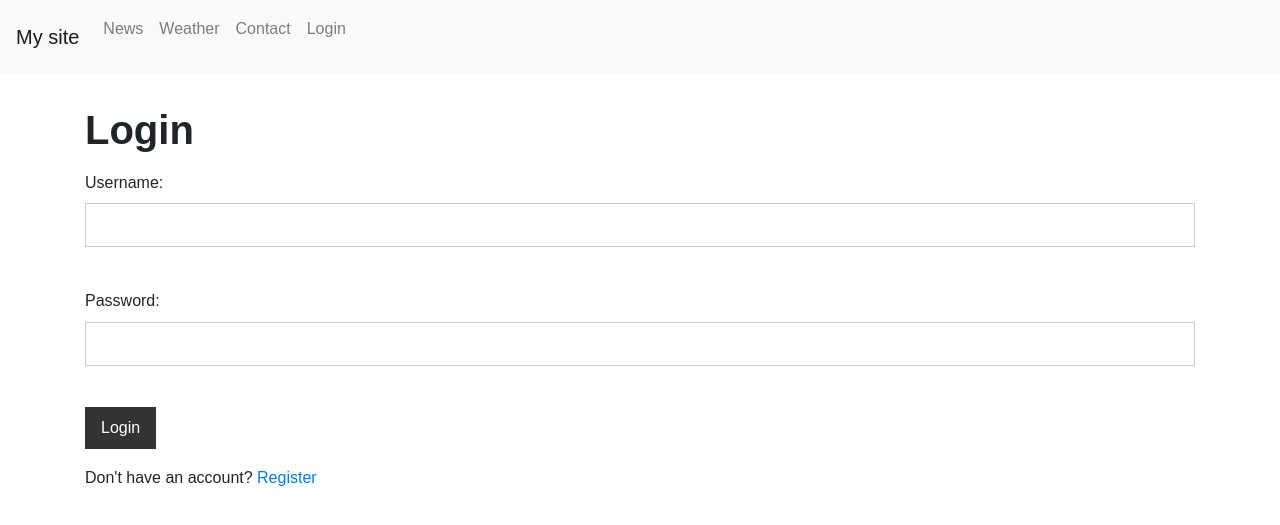
After one commit to Sergii-Koval/GIt_test_folder, a Flask app: page /login in a window 1280 px wide. The commit adds this page. Shown: the top 525 px of the page. Run offline with Flask 3, Linux system fonts and the light colour scheme; some libraries are stand-ins or nearby versions.

Commit message:
add registration login logout

```diff
--- a/app.py
+++ b/app.py
@@ -1,5 +1,7 @@
-from flask import Flask, render_template, request, redirect, url_for
+from flask import Flask, render_template, request, redirect, url_for, flash, session
 import json
+import hashlib
+import os
 from utils import get_news, search_movie, get_weather_data
 from datetime import datetime
 from config import movie_api_key, news_api_key, weather_api_key
@@ -52,5 +54,70 @@ def submit_contact():
 def success():
     return render_template('success.html')
 
+# Load users data from JSON file
+def load_users():
+    try:
+        with open('users.json', 'r') as f:
+            return json.load(f)
+    except FileNotFoundError:
+        return {}
+
+# Save users data to JSON file
+def save_users(users):
+    with open('users.json', 'w') as f:
+        json.dump(users, f)
+
+# Hash a password using SHA-256
+def hash_password(password):
+    return hashlib.sha256(password.encode('utf-8')).hexdigest()
+
+@app.route('/login', methods=['GET', 'POST'])
+def login():
+    if request.method == 'POST':
+        username = request.form['username']
+        password = request.form['password']
+        hashed_password = hash_password(password)
+        users = load_users()
+
+        if username in users and hashed_password == users[username]:
+            session['user'] = username
+            flash('You have successfully logged in.', 'success')
+            return redirect(url_for('home'))
+        else:
+            flash('Invalid username or password.', 'danger')
+            return redirect(url_for('login'))
+
+    return render_template('login.html')
+
+@app.route('/register', methods=['GET', 'POST'])
+def register():
+    if request.method == 'POST':
+        username = request.form['username']
+        password = request.form['password']
+        hashed_password = hash_password(password)
+        users = load_users()
+
+        if username not in users:
+            users[username] = hashed_password
+            save_users(users)
+            flash('Your account has been successfully created.', 'success')
+            return redirect(url_for('login'))
+        else:
+            flash('This username is already taken.', 'danger')
+            return redirect(url_for('register'))
+
+    return render_template('registration.html')
+
+@app.route('/logout')
+def logout():
+    if 'user' in session:
+        session.pop('user')
+        flash('You have successfully logged out.', 'success')
+    return redirect(url_for('home'))
+
+# Configure Flask secret key for sessions
+app.secret_key = os.urandom(24)
+
+
 if __name__ == '__main__':
     app.run(debug=True)
--- a/templates/base.html
+++ b/templates/base.html
@@ -27,9 +27,13 @@
         <li class="nav-item">
           <a class="nav-link" href="{{ url_for('contact') }}">Contact</a>
         </li>
+        <li class="nav-item">
+          <a class="nav-link" href="{{ url_for('login') }}">Login</a>
+        </li>
       </ul>
     </div>
   </nav>
+
 
   {% with messages = get_flashed_messages() %}
     {% if messages %}
--- /dev/null
+++ b/templates/login.html
@@ -0,0 +1,19 @@
+{% extends "base.html" %}
+
+{% block title %}
+  Login
+{% endblock %}
+
+{% block content %}
+  <h1>Login</h1>
+  <form action="{{ url_for('login') }}" method="POST">
+    <label for="username">Username:</label>
+    <input type="text" id="username" name="username" required>
+    <br>
+    <label for="password">Password:</label>
+    <input type="password" id="password" name="password" required>
+    <br>
+    <button type="submit">Login</button>
+  </form>
+  <p>Don't have an account? <a href="{{ url_for('register') }}">Register</a></p>
+{% endblock %}
--- /dev/null
+++ b/users.json
@@ -0,0 +1 @@
+{"s.koval": "a8724b7fa0d7cf29b96576425d7071374f53954334244c4d7b734d11bcf2b8fd"}
```
Also changed, not shown: templates/registration.html (added, +19 -0 lines).
